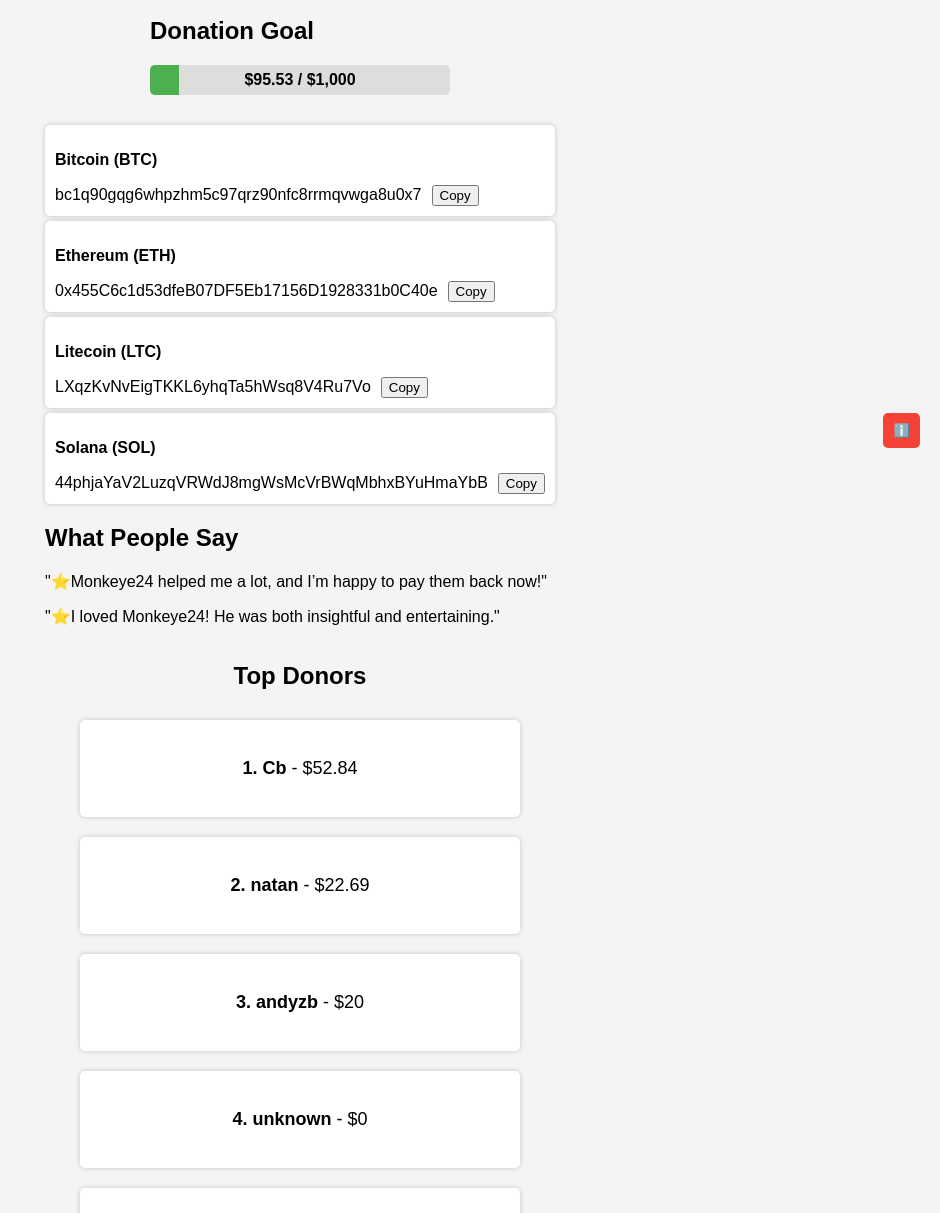
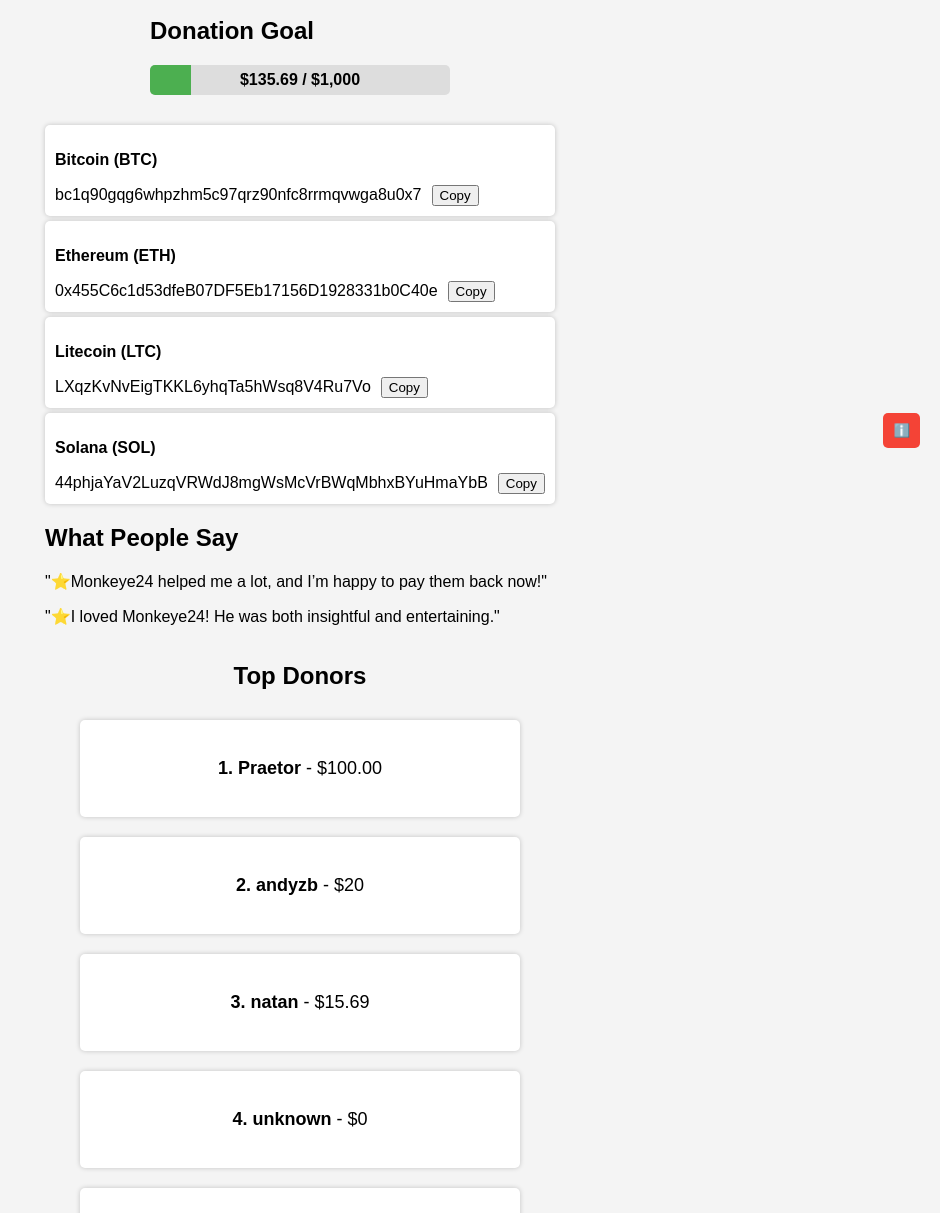
Before and after one commit to SleepyGoober/zzzzz213, a website: page index.html in a window 1280 px wide. Shown: the part 332-1545 px from the top of the page, without its empty margins (340-1280 px from the left). Drawn offline with Linux system fonts and the light colour scheme.

Commit message:
NEW 100$ donation from Praetor on tele

```diff
--- a/index.html
+++ b/index.html
@@ -90,13 +90,13 @@
                 <h2>Top Donors</h2>
                 <div class="leaderboard-container">
                     <div class="leaderboard-item">
-                        <p><strong>1. Cb</strong> - $52.84</p>
+                        <p><strong>1. Praetor</strong> - $100.00</p>
                     </div>
                     <div class="leaderboard-item">
-                        <p><strong>2. natan</strong> - $22.69</p>
+                        <p><strong>2. andyzb</strong> - $20</p>
                     </div>
                     <div class="leaderboard-item">
-                        <p><strong>3. andyzb</strong> - $20</p>
+                        <p><strong>3. natan</strong> - $15.69</p>
                     </div>
                     <div class="leaderboard-item">
                         <p><strong>4. unknown</strong> - $0</p>
--- a/script.js
+++ b/script.js
@@ -31,7 +31,7 @@ window.onclick = function(event) {
 };
 
 // Donation tracking variables
-let currentDonationAmount = 95.53;
+let currentDonationAmount = 135.69;
 const goalAmount = 1000;
 
 // Function to update the donation goal progress with animation
```
